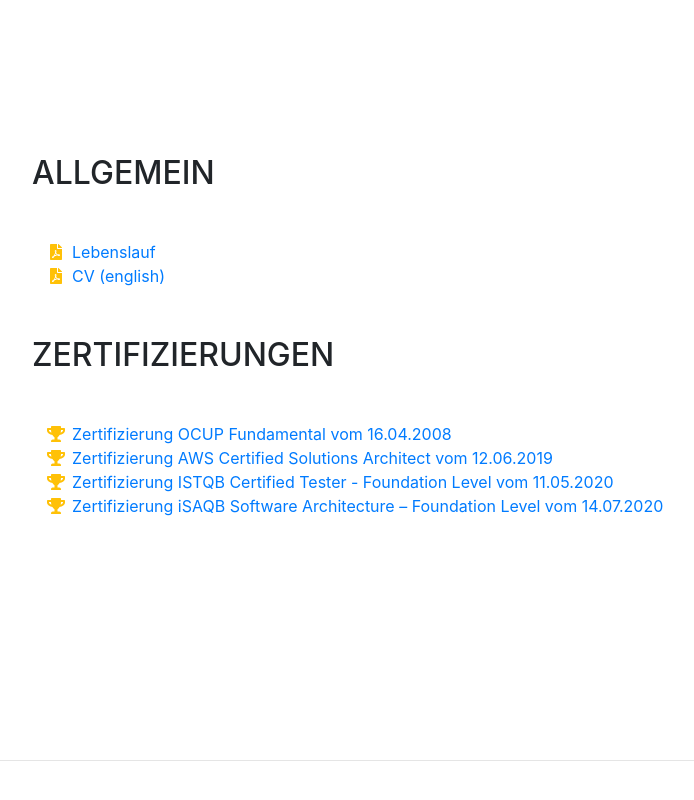
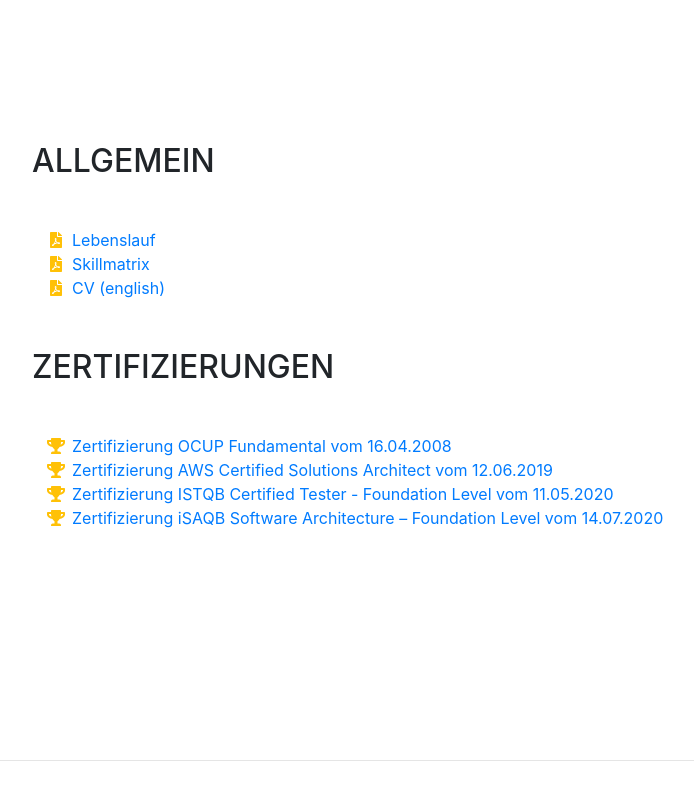
Before and after one commit to nasahl/website-nasahl, a website with bundled scripts: page index.html in a window 1280 px wide. Shown: the part 8681-9481 px from the top of the page, without its empty margins (288-982 px from the left). Built offline with nearby package versions, Linux system fonts and the light colour scheme; a web font is replaced by a local one.

Commit message:
Aktualisierung otto + essendi

```diff
--- a/index.html
+++ b/index.html
@@ -581,11 +581,12 @@
         <div class="my-auto">
             <h2 class="mb-5">Allgemein</h2>
             <ul class="fa-ul mb-5">
-
                 <li>
                     <a href="downloads/LebenslaufNasahl.pdf"> <i class="fa-li fa fa-file-pdf text-warning"></i>Lebenslauf</a>
                 </li>
-
+                <li>
+                    <a href="downloads/Skillmatrix.pdf"> <i class="fa-li fa fa-file-pdf text-warning"></i>Skillmatrix</a>
+                </li>
                 <li>
                     <a href="downloads/CV-Nasahl.pdf"> <i class="fa-li fa fa-file-pdf text-warning"></i>CV (english)</a>
                 </li>
```
Also changed, not shown: 6 other files.
